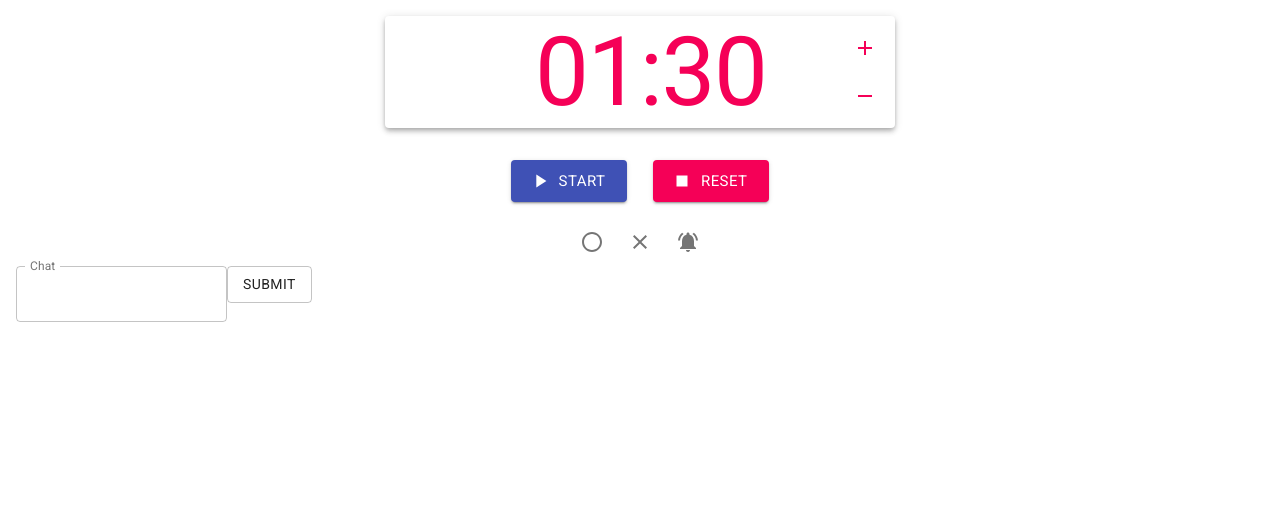
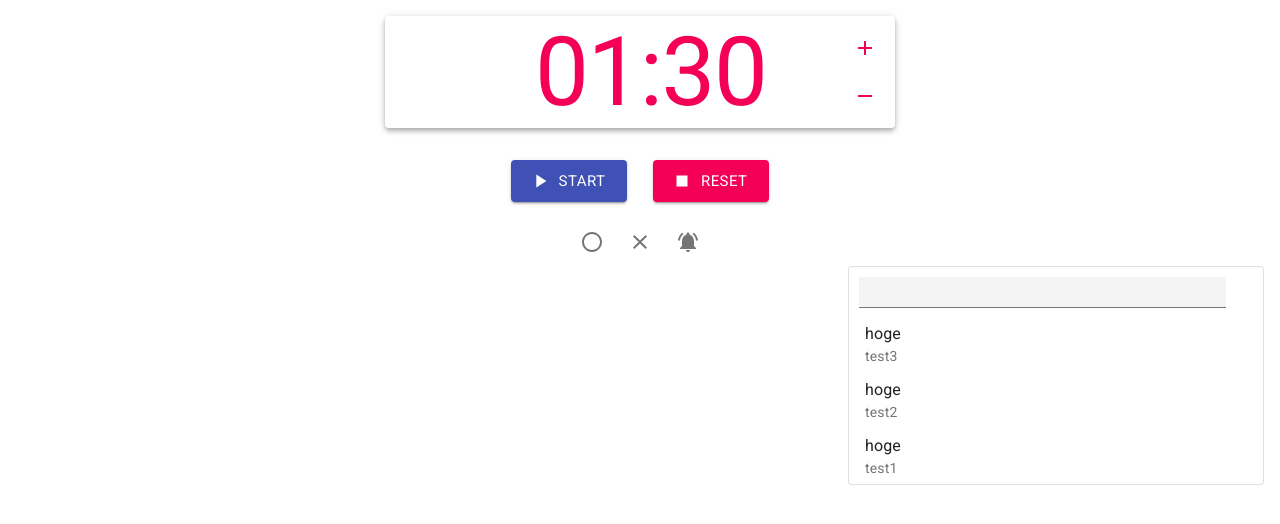
Before and after one commit to shuto410/5BomberTimer, a React (Create React App) app: page / in a window 1280 px wide. Shown: the top 524 px of the page. Built offline with nearby package versions, Linux system fonts and the light colour scheme; no server answers.

Commit message:
チャット機能仮実装

```diff
--- a/src/components/Chat.tsx
+++ b/src/components/Chat.tsx
@@ -1,49 +1,119 @@
-import React, { useState, useRef, useEffect } from 'react';
-import { Button, TextField, TextFieldProps } from '@material-ui/core'
+import React, { useState, useRef, useEffect, KeyboardEvent } from 'react';
+import { Button, TextField, TextFieldProps, List, ListItem, ListItemText, Box, Divider, Paper, Card, makeStyles, Grid } from '@material-ui/core'
 import 'fontsource-roboto'
 
+const useStyles = makeStyles({
+  chatform: {
+    outline: 'none',
+    marginLeft: "10px",
+    marginRight: "10px",
+    marginTop: "10px",
+    padding: "10px 10px 10px 5px",
+    display: "block",
+    width: "85%",
+    height: "10px",
+    border: "none",
+    borderBottom: "1px solid #757575 ",
+    backgroundColor: "#f4f4f4",
+    BorderRadius: "30px"
+  },
+  // chatformLabel: {
+  //   color:"#999",
+  //   fontSize:"18px",
+  //   fontWeight:"normal",
+  //   position:"absolute",
+  //   pointerEvents:"none",
+  //   left:"5px",
+  //   top:"10px",
+  //   transition:"0.2s ease all",
+  //   MozTransition: "0.2s ease all",
+  //   WebkitTransition: "0.2s ease all",
+  // }
+});
+
 const Chat: React.FC = () => {
-  const host = 'wss://fivebomber.herokuapp.com:58357';
+  const classes = useStyles();
+  const host = 'wss://fivebomber.herokuapp.com';
   // const host = 'ws://localhost:4000';
-  const [ws] = useState(new WebSocket(host));
-  const text = useRef<TextFieldProps>(null);
+  const [ws, setWs] = useState(new WebSocket(host));
+  // const input = useRef<TextFieldProps | null>(null);
+  const [input, setInput] = useState("");
+  const [timeline, setTimeline] = useState<{id: number, time: string, msg: string}[]>([{id: 0, time: "test1", msg: "hoge"}, {id: 1, time: "test2", msg: "hoge"}, {id: 2, time: "test3", msg: "hoge"}]);
+  const [onPostForm, setOnPostForm] = useState(false);
+  const refOnPostForm = useRef(onPostForm);
   // const [text, setText] = useState("");
 
   useEffect(() => {
     ws.onopen = () => {
       console.log("open");
     }
-    ws.onmessage = (msg) => {
-      const response = msg.data;
+    ws.onmessage = (response) => {
+      const msg = response.data;
       console.log("received");
-      console.log(response);
-      // var messageList = document.querySelector('.messages');
-      // var li = document.createElement('li');
-      // li.textContent = response;
-      // messageList.appendChild(li);
+      console.log(msg);
+      const date = new Date();
+      console.log(timeline)
+      const newId: number = timeline[0].id + 1;
+      setTimeline([{id: newId, time: date.toLocaleTimeString(), msg: msg}, ...timeline])
+    }
+    ws.onclose = () => {
+      console.log("closed");
+      setWs(new WebSocket(host));
     }
   })
 
-  const submit = () => {
-    // if (text.current !== null) {
-    //   // ws.send(text.current);
+  const handleInputChange = (event: React.ChangeEvent<HTMLInputElement>) => {
+    setInput(event.target.value);
+  }
+
+  const submit = (event: KeyboardEvent) => {
+    // const postFormIsEmpty: boolean = (input.current?.value as string).length === 0;
+    // if (event.key === 'Enter' && !postFormIsEmpty) {
+    //   ws.send(input.current?.value as string);
     // }
-    console.log(text.current?.value)
-    ws.send(text.current?.value as string)
-    return false;
+    const postFormIsEmpty: boolean = input.length === 0;
+    if (event.key === 'Enter' && !postFormIsEmpty) {
+      ws.send(input);
+      setInput("");
+    }
   }
 
   return (
     <div>
-      <TextField
-        label="Chat"
-        InputLabelProps={{
-          shrink: true,
-        }}
-        variant="outlined"
-        inputRef={text}
-      />
-      <Button variant="outlined" onClick={() => submit()}>Submit</Button>
+      <Grid container justify="flex-end">
+        <Grid item xs={4}>
+        <Card variant="outlined">
+          {/* <TextField
+            InputLabelProps={{
+              shrink: true,
+            }}
+            variant="outlined"
+            inputRef={input}
+            onKeyDown={(e) => {submit(e)}}
+          /> */}
+          <input
+            type="text"
+            name="Post"
+            className={classes.chatform}
+            onKeyDown={(e) => {submit(e)}}
+            value={input}
+            onChange={(e) => handleInputChange(e)}
+          ></input>
+          <List>
+            {
+              timeline.reverse().map(post => (
+                <Box mt={-1} mb={-2} key={post.id}>
+                  <ListItem >
+                    <ListItemText primary={post.msg} secondary={post.time} />
+                  </ListItem>
+                </Box>
+              ))
+            }
+          </List>
+        </Card>
+
+        </Grid>
+        </Grid>
     </div>
   );
 }
```
Also changed, not shown: src/components/Timer.tsx (line endings or trailing spaces).
